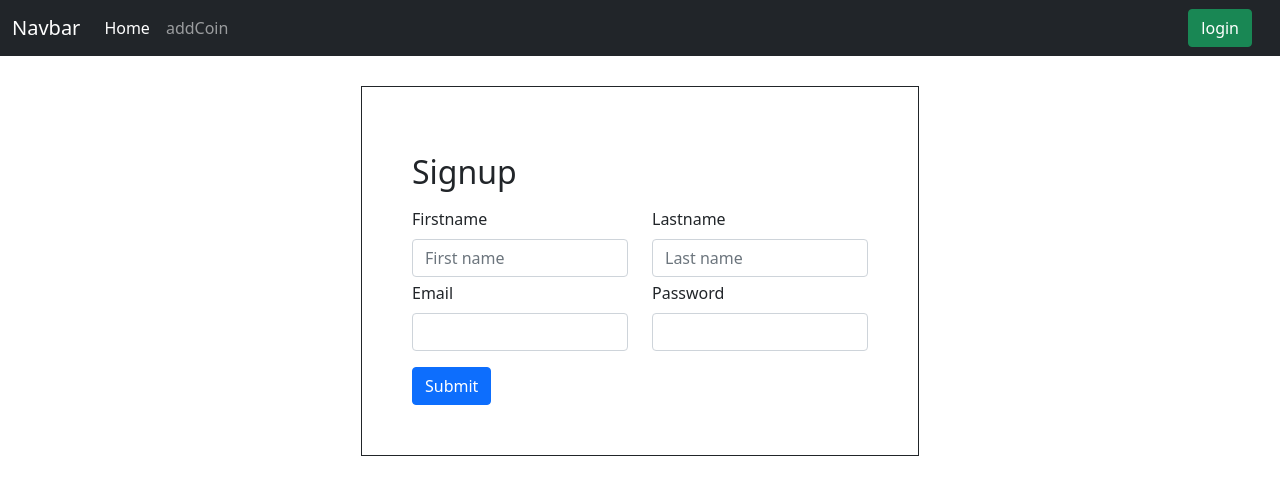
After one commit to parinBo/coin-django, a Django app: page /register in a window 1280 px wide. The commit adds this page. Shown: the top 495 px of the page. Run offline with Django 3.2, Linux system fonts and the light colour scheme; some libraries are stand-ins or nearby versions.

Commit message:
set login,register(user) login_required

```diff
--- a/coin/views.py
+++ b/coin/views.py
@@ -1,5 +1,30 @@
-from django.shortcuts import render
+from django.shortcuts import render,redirect
+from django.contrib.auth.models import User
+from django.contrib.auth.decorators import login_required
+
 
 # Create your views here.
 def home(req):
     return render(req,'index.html')
+
+
+def register(req):
+    if req.method == 'POST':
+        data = req.POST
+        firstname = data.get('firstname')
+        lastname = data.get('lastname')
+        email = data.get('email')
+        password = data.get('password')
+        user = User()
+        user.username = firstname
+        user.email = email
+        user.set_password(password)
+        user.first_name = firstname
+        user.last_name = lastname
+        user.save()
+        return redirect('login')
+    return render(req,'register.html')
+
+@login_required
+def addCoin(req):
+    return render(req,'addCoin.html')
--- a/djangoCoin/urls.py
+++ b/djangoCoin/urls.py
@@ -1,22 +1,13 @@
-"""djangoCoin URL Configuration
-
-The `urlpatterns` list routes URLs to views. For more information please see:
-    https://docs.djangoproject.com/en/3.1/topics/http/urls/
-Examples:
-Function views
-    1. Add an import:  from my_app import views
-    2. Add a URL to urlpatterns:  path('', views.home, name='home')
-Class-based views
-    1. Add an import:  from other_app.views import Home
-    2. Add a URL to urlpatterns:  path('', Home.as_view(), name='home')
-Including another URLconf
-    1. Import the include() function: from django.urls import include, path
-    2. Add a URL to urlpatte`rns:  path('blog/', include('blog.urls'))
-"""
 from django.contrib import admin
 from django.urls import path
 from coin import views
+from django.contrib.auth import views as auth_views
 urlpatterns = [
     path('admin/', admin.site.urls),
-    path('',views.home)
+    path('',views.home,name="home"),
+    path('login/', auth_views.LoginView.as_view(template_name='login.html'),name='login'),
+    path('logout', auth_views.LogoutView.as_view(),name='logout'),
+    path('register',views.register,name="register"),
+    path('addcoin',views.addCoin,name="addCoin"),
+
 ]
--- /dev/null
+++ b/static/css/login.css
@@ -0,0 +1,30 @@
+.card{
+    margin-left:auto!important;
+    margin-right:auto!important;
+    margin-top: 10rem;
+}
+
+.button{
+    border-radius: .25rem;
+    border: none;
+    color: white;
+    padding: 10px 10px;
+    text-align: center;
+    text-decoration: none;
+    display: inline-block;
+    font-size: 16px;
+    cursor: pointer;
+    background-color:#0a58ca;
+}
+
+.head-login-r{
+    border-right:2px solid!important;
+}
+
+.card-box{
+    border: 0.5px solid;
+    padding: 50px 50px;
+    margin-top: 30px;
+    margin-left: auto;
+    margin-right: auto;
+}
--- /dev/null
+++ b/templates/register.html
@@ -0,0 +1,38 @@
+{% extends "./share/layout.html" %}
+
+{% load static %}
+
+{% block content %}
+<link rel="stylesheet" href="{% static 'css/login.css' %}">
+<div class="container">
+    <div class="card-box col-xl-6 col-sm-12">
+        <form action="" method="post" >
+                {% csrf_token %}
+                <h2 class="mt-3">Signup</h2>
+                <div class="row mt-3">
+                    <div class="col-md-6">
+                        <label class="form-label">Firstname</label>
+                        <input type="text" class="form-control" placeholder="First name" name="firstname">
+                    </div>
+                    <div class="col-md-6">
+                        <label class="form-label">Lastname</label>
+                        <input type="text" class="form-control" placeholder="Last name" name="lastname">
+                    </div>
+                </div>
+                <div class="row mt-1">
+                    <div class="col-md-6">
+                        <label for="inputEmail4" class="form-label">Email</label>
+                        <input type="email" class="form-control" name="email">
+                    </div>
+                    <div class="col-md-6">
+                        <label for="inputPassword4" class="form-label">Password</label>
+                        <input type="password" class="form-control" name="password">
+                    </div>
+                </div>
+                <button type="submit" class="btn btn-primary mt-3">Submit</button>
+            </form>
+    </div>
+
+</div>
+
+{% endblock content %}
--- a/templates/share/layout.html
+++ b/templates/share/layout.html
@@ -8,6 +8,7 @@
     <script src="https://cdn.jsdelivr.net/npm/bootstrap@5.0.0-beta2/dist/js/bootstrap.bundle.min.js" integrity="sha384-b5kHyXgcpbZJO/tY9Ul7kGkf1S0CWuKcCD38l8YkeH8z8QjE0GmW1gYU5S9FOnJ0" crossorigin="anonymous"></script>
     <script src="https://cdn.jsdelivr.net/npm/@popperjs/core@2.6.0/dist/umd/popper.min.js" integrity="sha384-KsvD1yqQ1/1+IA7gi3P0tyJcT3vR+NdBTt13hSJ2lnve8agRGXTTyNaBYmCR/Nwi" crossorigin="anonymous"></script>
 <script src="https://cdn.jsdelivr.net/npm/bootstrap@5.0.0-beta2/dist/js/bootstrap.min.js" integrity="sha384-nsg8ua9HAw1y0W1btsyWgBklPnCUAFLuTMS2G72MMONqmOymq585AcH49TLBQObG" crossorigin="anonymous"></script>
+<script src="https://ajax.googleapis.com/ajax/libs/jquery/3.5.1/jquery.min.js"></script>
     <title>Document</title>
 </head>
 <body>
--- a/templates/share/navbar.html
+++ b/templates/share/navbar.html
@@ -1,36 +1,26 @@
 <nav class="navbar navbar-expand-lg navbar-dark bg-dark">
   <div class="container-fluid">
-    <a class="navbar-brand" href="#">Navbar</a>
+    <a class="navbar-brand" href="{% url 'home' %}">Navbar</a>
     <button class="navbar-toggler" type="button" data-bs-toggle="collapse" data-bs-target="#navbarSupportedContent" aria-controls="navbarSupportedContent" aria-expanded="false" aria-label="Toggle navigation">
       <span class="navbar-toggler-icon"></span>
     </button>
     <div class="collapse navbar-collapse" id="navbarSupportedContent">
       <ul class="navbar-nav me-auto mb-2 mb-lg-0">
         <li class="nav-item">
-          <a class="nav-link active" aria-current="page" href="#">Home</a>
+          <a class="nav-link active" aria-current="page" href="{% url 'home' %}">Home</a>
         </li>
         <li class="nav-item">
-          <a class="nav-link" href="#">Link</a>
-        </li>
-        <li class="nav-item dropdown">
-          <a class="nav-link dropdown-toggle" href="#" id="navbarDropdown" role="button" data-bs-toggle="dropdown" aria-expanded="false">
-            Dropdown
-          </a>
-          <ul class="dropdown-menu" aria-labelledby="navbarDropdown">
-            <li><a class="dropdown-item" href="#">Action</a></li>
-            <li><a class="dropdown-item" href="#">Another action</a></li>
-            <li><hr class="dropdown-divider"></li>
-            <li><a class="dropdown-item" href="#">Something else here</a></li>
-          </ul>
-        </li>
-        <li class="nav-item">
-          <a class="nav-link disabled" href="#" tabindex="-1" aria-disabled="true">Disabled</a>
+          <a class="nav-link" href="{% url 'addCoin' %}">addCoin</a>
         </li>
       </ul>
-      <form class="d-flex">
-        <input class="form-control me-2" type="search" placeholder="Search" aria-label="Search">
-        <button class="btn btn-outline-success" type="submit">Search</button>
-      </form>
+      {% if user.is_authenticated %}
+        <p class="text-white mx-4">Hi! : {{user.first_name}}</p>
+        <a href="{% url 'logout' %}"><button class="btn btn-danger">logout</button></a>
+      {% else %}
+        <a href="{% url 'login' %}"><button class="btn btn-success mx-3" type="submit">login</button></a>
+      {% endif %}
+      <div class="d-flex">
+      </div>
     </div>
   </div>
 </nav>
```
Also changed, not shown: djangoCoin/settings.py (+8 -1 lines), static/js/login.js (added, +17 -0 lines), templates/addCoin.html (added, +8 -0 lines), templates/history.html (added, +8 -0 lines), templates/login.html (added, +29 -0 lines), db.sqlite3.
